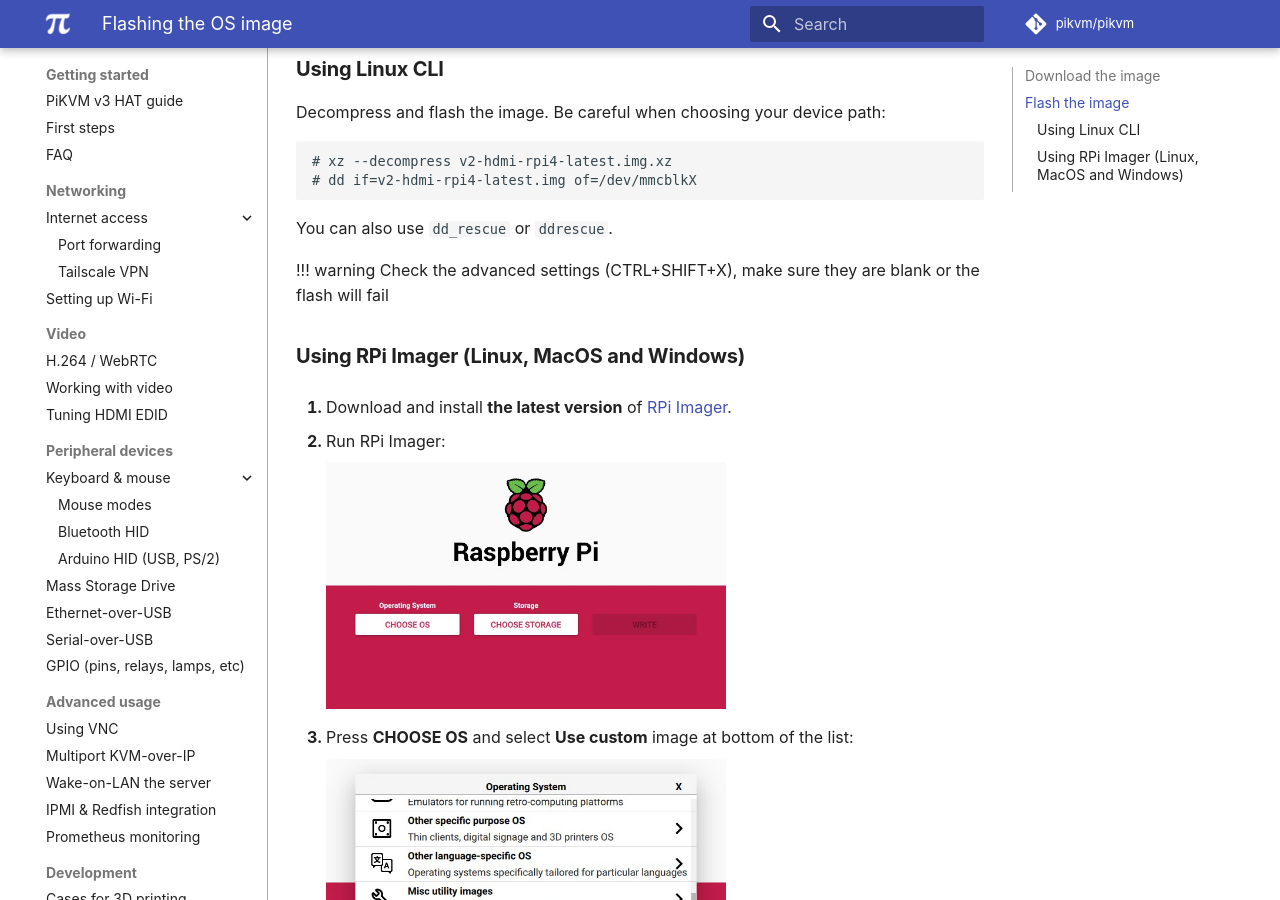
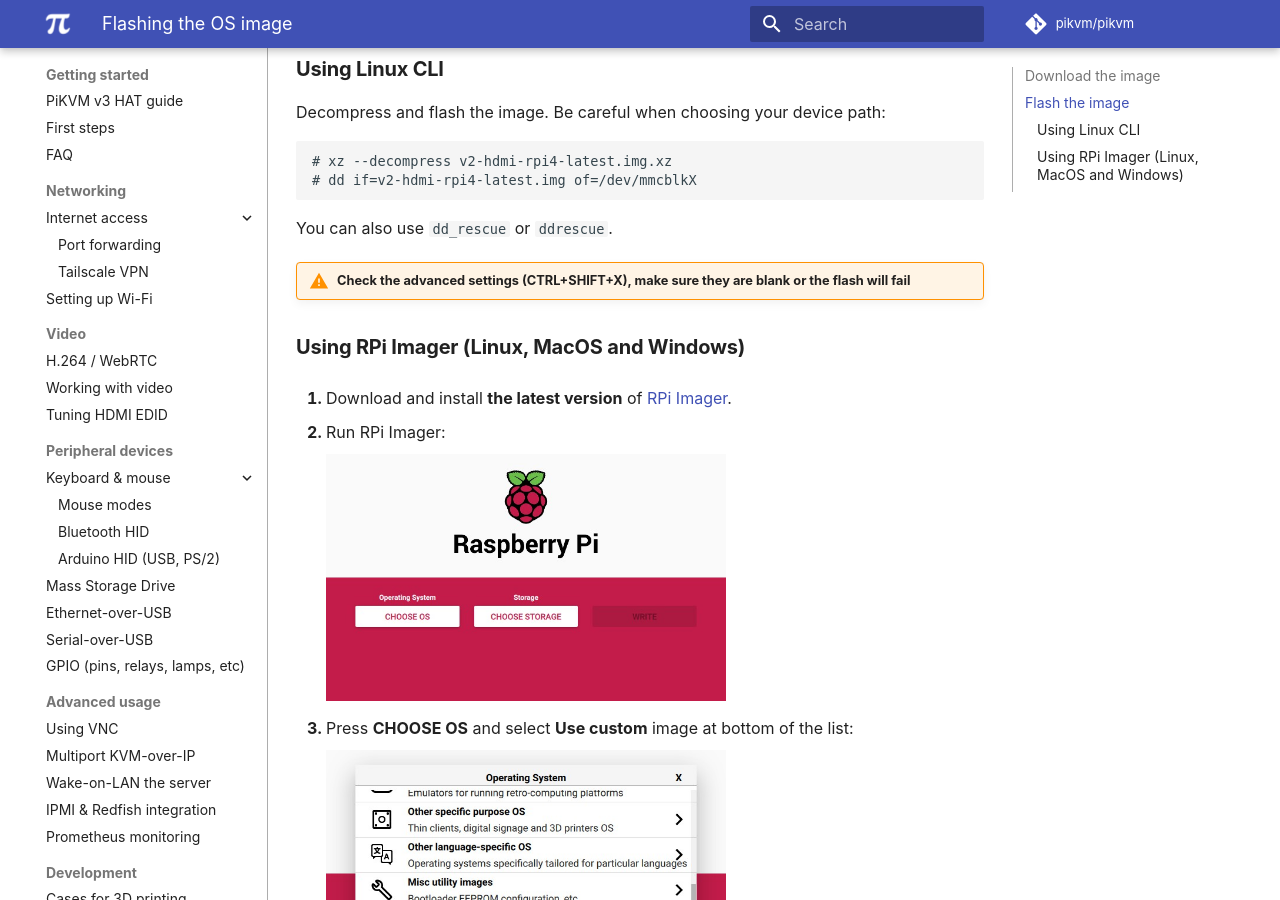
Before and after one commit to pikvm/pikvm, an MkDocs documentation site: the page built from docs/flashing_os.md, in a window 1280 px wide and 900 px high, scrolled down 962 px. Built offline with MkDocs 1.6.1 and Material for MkDocs 9.7.7, drawn with Linux system fonts in a browser that asks for light colours; some web fonts are replaced; comment, search, counter and statistics services are not loaded.

Commit message:
Update flashing_os.md

```diff
--- a/docs/flashing_os.md
+++ b/docs/flashing_os.md
@@ -37,7 +37,7 @@
 
 You can also use `dd_rescue` or `ddrescue`.
 
-!!! warning Check the advanced settings (CTRL+SHIFT+X), make sure they are blank or the flash will fail
+!!! warning "Check the advanced settings (CTRL+SHIFT+X), make sure they are blank or the flash will fail"
 
 ### Using RPi Imager (Linux, MacOS and Windows)
 
```
